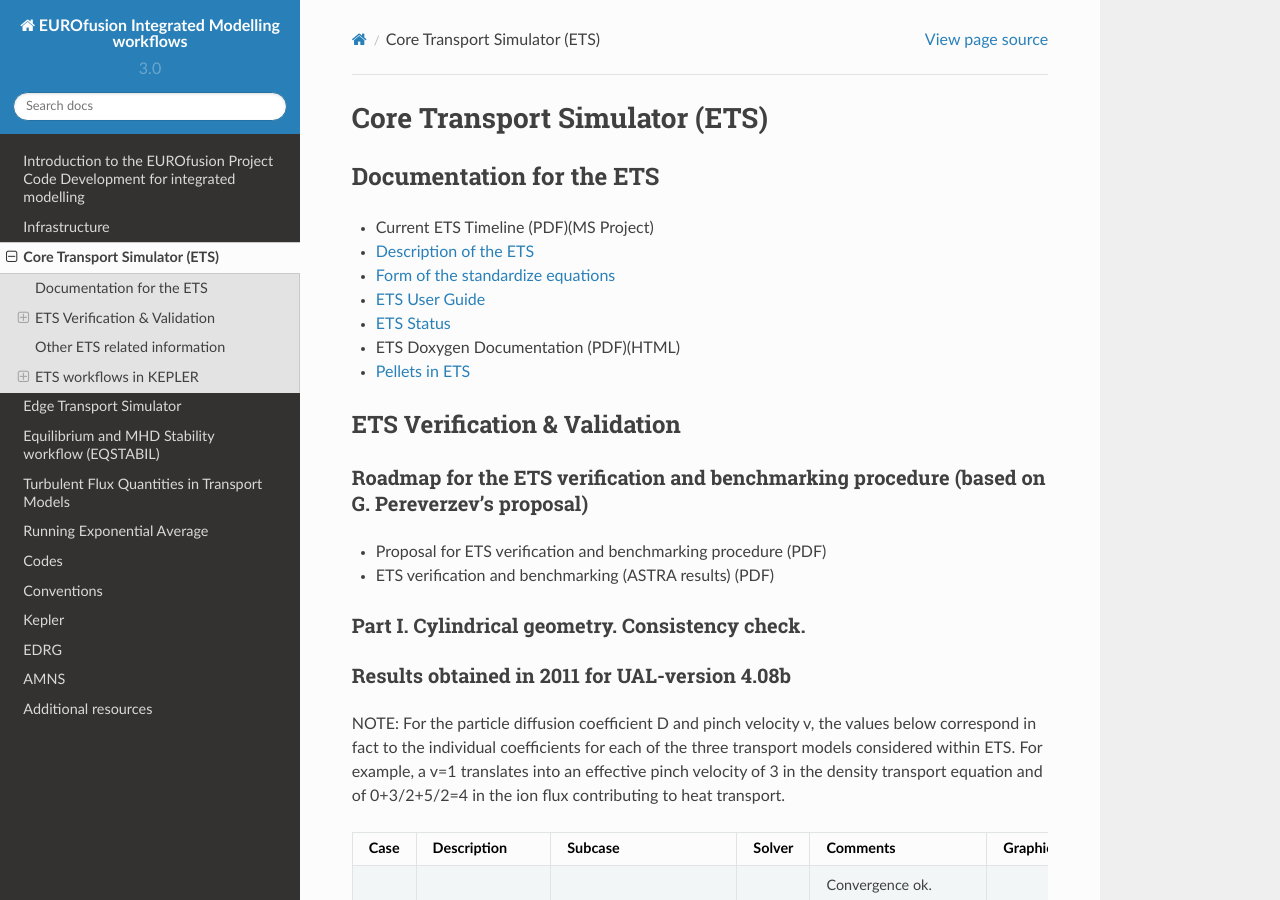
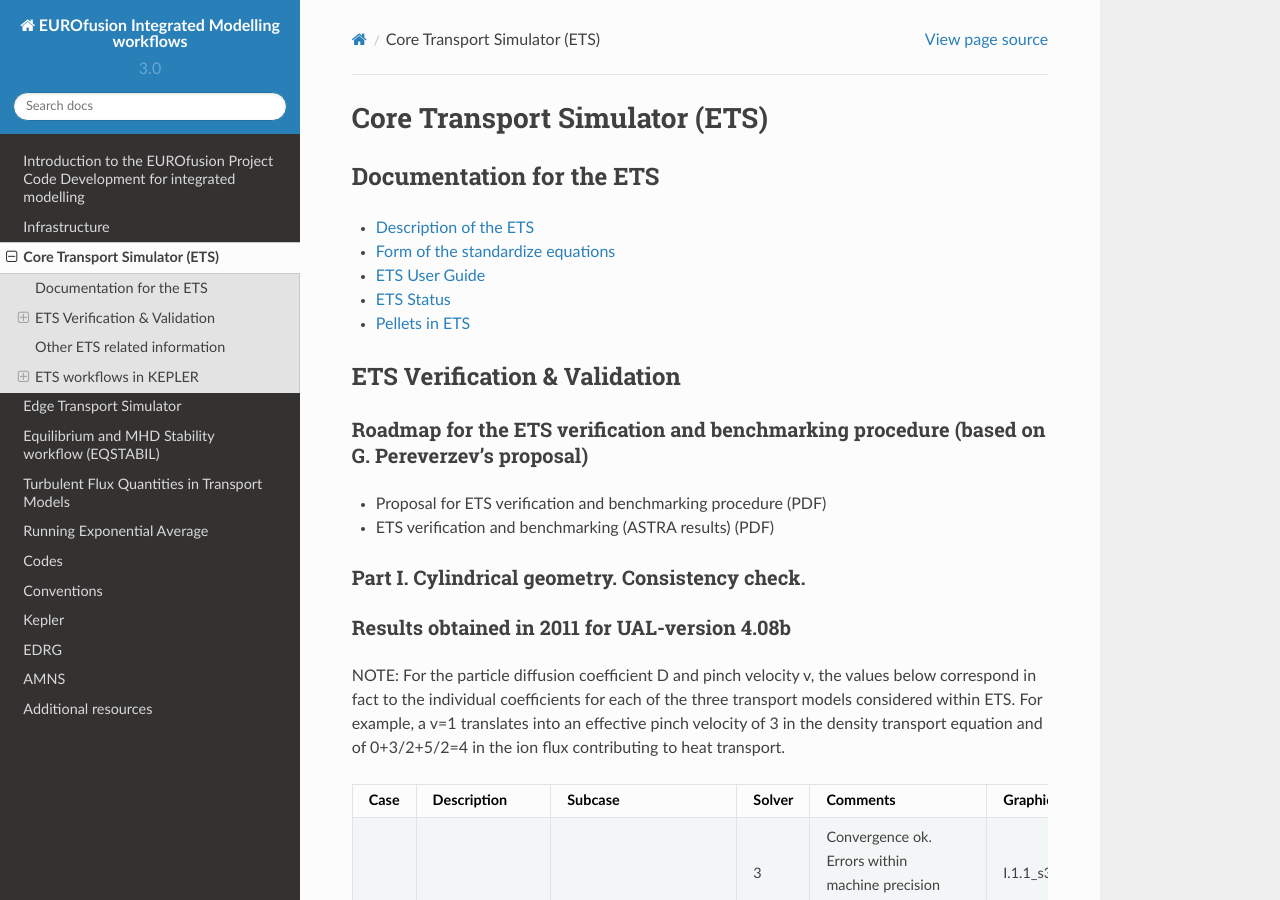
Before and after one commit to WPCD-Workflows/documentation, a Sphinx documentation site: the page built from source/ets.rst, in a window 1280 px wide and 900 px high. Built offline with Sphinx 7.4.7 and the Read the Docs theme 2.0.0, drawn with Linux system fonts in a browser that asks for light colours.

Commit message:
Update ets.rst

```diff
--- a/source/ets.rst
+++ b/source/ets.rst
@@ -6,12 +6,10 @@
 Documentation for the ETS
 *************************
 
--  Current ETS Timeline (PDF)(MS Project)
 -  `Description of the ETS <https://portal.eufus.eu/documentation/ITM/imports/imp3/public/ETS_Documentation/ETS_TRANSPORT_EQUATIONS.pdf>`__
 -  `Form of the standardize equations <https://portal.eufus.eu/documentation/ITM/imports/imp3/public/ETS_Documentation/STANDARDISED_EQUATION.pdf>`__
 -  `ETS User Guide <https://portal.eufus.eu/documentation/ITM/imports/imp3/public/ETS_Documentation/ETS_User_Guide.pdf>`__
 -  `ETS Status <https://portal.eufus.eu/documentation/ITM/imports/imp3/public/ETS_Documentation/ETS_Status.pdf>`__
--  ETS Doxygen Documentation (PDF)(HTML)
 -  `Pellets in ETS <https://portal.eufus.eu/documentation/ITM/html/pellet.html>`__
 
 *****************************
```
